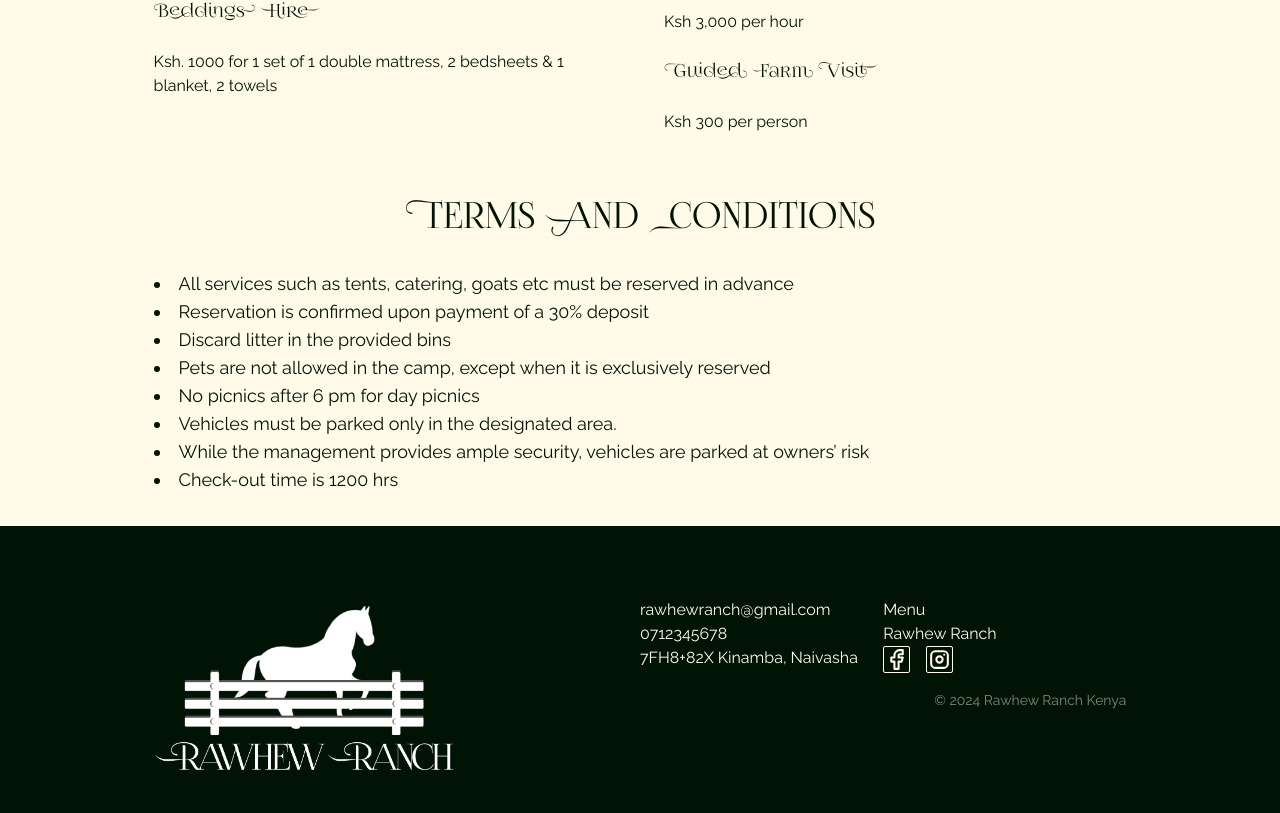
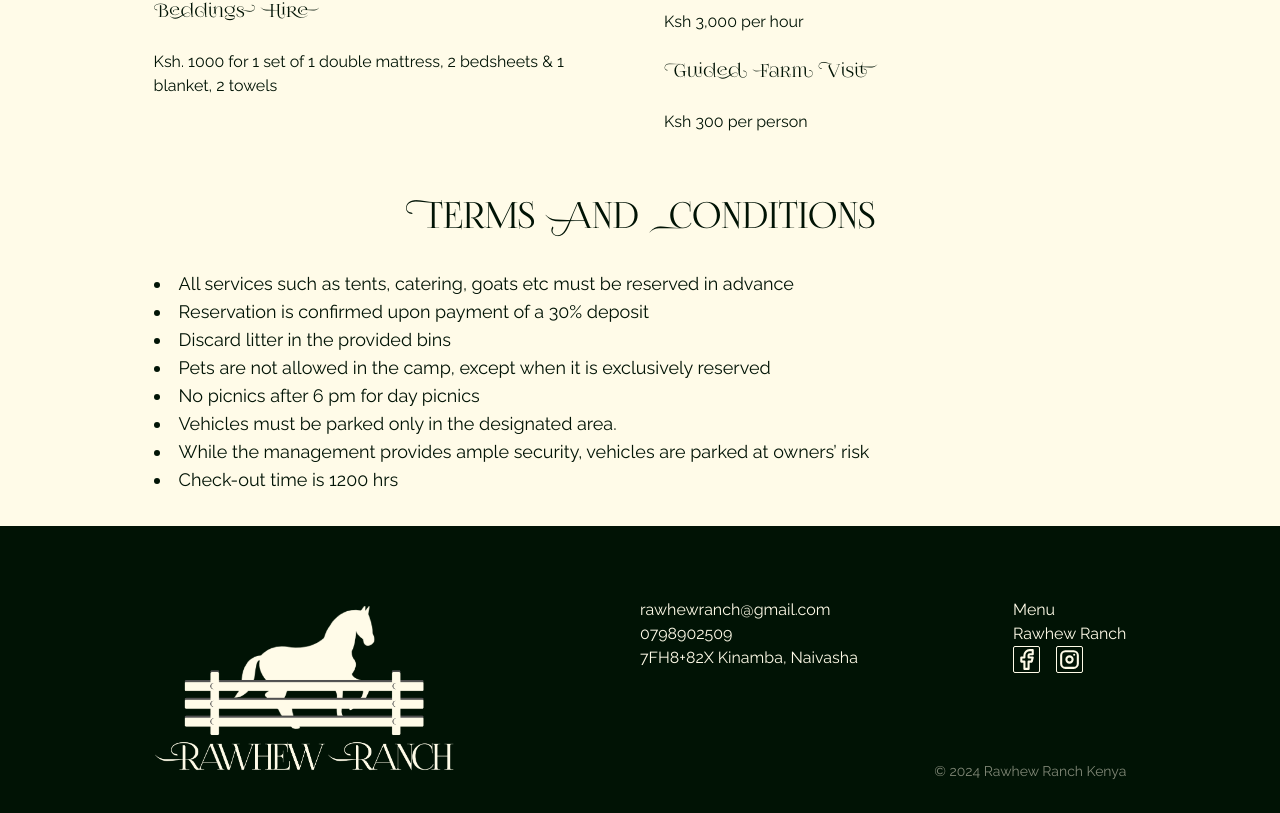
Before and after one commit to Wambui-N/Rawhew, a Next.js app: page / in a window 1280 px wide. Shown: the part 8768-9581 px from the top of the page. Built offline with nearby package versions, Linux system fonts and the light colour scheme.

Commit message:
Update function to handle edge case

```diff
--- a/src/Components/Footer.tsx
+++ b/src/Components/Footer.tsx
@@ -23,7 +23,7 @@ export const Footer = () => {
               <p className="text-white lg:text-base text-xs">
                 rawhewranch@gmail.com
               </p>
-              <p className="text-white lg:text-base text-xs">0712345678</p>
+              <p className="text-white lg:text-base text-xs">0798902509</p>
               <Link
                 className="text-white lg:text-base text-xs"
                 href="https://www.google.com/maps/place/Rawhew+ranch+and+grill/@-0.7216262,36.4625495,17z/data=!3m1!4b1!4m6!3m5!1s0x182919000c0998a9:0xc41b2829f4bc5b3b!8m2!3d-0.7216316!4d36.4651244!16s%2Fg%2F11y373p7k0?entry=ttu"
@@ -31,7 +31,7 @@ export const Footer = () => {
                 <p>7FH8+82X Kinamba, Naivasha</p>
               </Link>
             </div>
-            <div>
+            <div className="md:justify-self-end">
               <Link href="/Menu">
                 <p className="text-white lg:text-base text-xs">Menu</p>
               </Link>
@@ -84,7 +84,7 @@ export const Footer = () => {
               </div>
             </div>
           </div>
-          <div>
+          <div className="place-self-end">
             <p className="text-sm text-white/50 justify-self-end">
               &copy; 2024 Rawhew Ranch Kenya
             </p>
```
Also changed, not shown: public/Text Logo.png.
